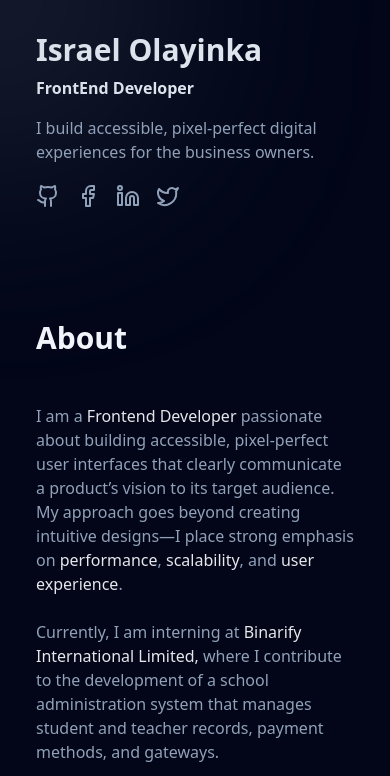
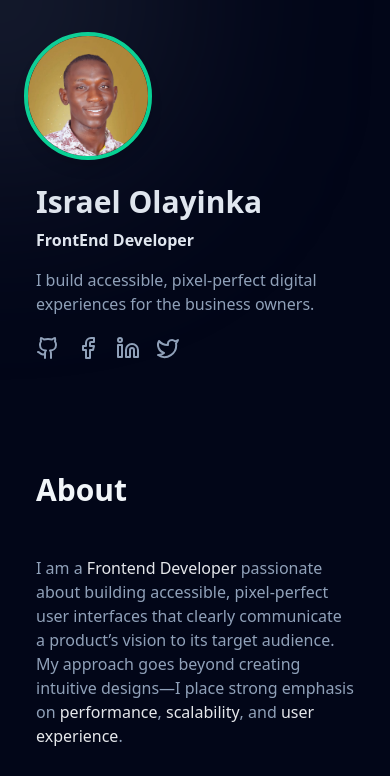
Before and after one commit to Olayinka-2/Portfolio, a React (Vite) app: page / in a window 390 px wide. Shown: the top 776 px of the page. Built offline with nearby package versions, Linux system fonts and the light colour scheme.

Commit message:
added profile pic

```diff
--- a/src/components/Aside.jsx
+++ b/src/components/Aside.jsx
@@ -5,6 +5,15 @@ const Aside = () => {
   return (
     <>
       <div className="w-full lg:w-2/5 lg:sticky top-0 lg:h-screen overflow-y-auto px-6 lg:px-12 flex flex-col bg-slate-950 py-8 md:py-20">
+        <div className=" lg:hidden w-32 h-32 md:w-40 md:h-40 rounded-full border-4 border-emerald-400 shadow-lg mb-6 overflow-hidden">
+
+      <img
+  src="/profile.JPG"
+  alt="Israel Olayinka"
+  className="object-cover w-full h-auto object-center"
+/>
+        </div>
+
               <header className="px-3  mb-5">
                 <h1 className="font-bold md:text-5xl text-3xl text-slate-200 ">Israel Olayinka</h1>
                 <p className=" text-md md:text-xl font-bold text-slate-200 mt-2">
```
Also changed, not shown: public/profile.JPG (added).
